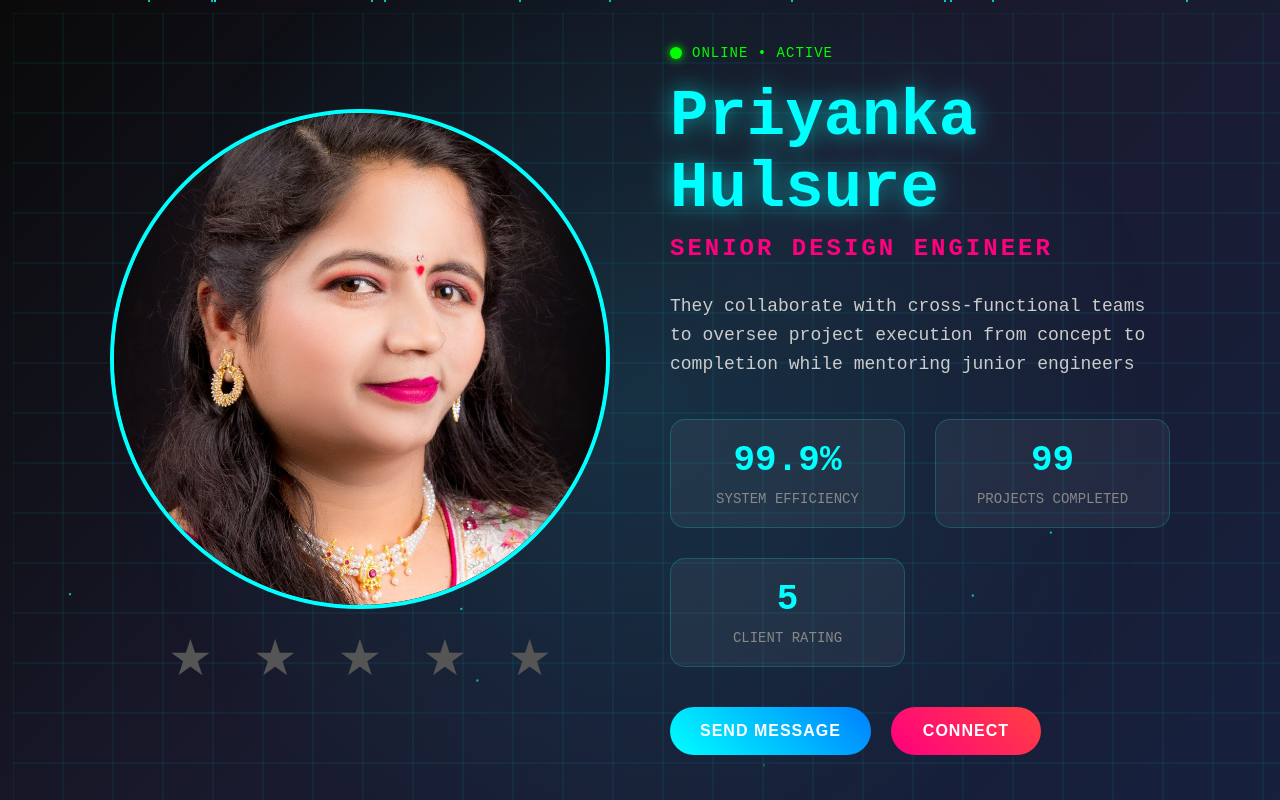
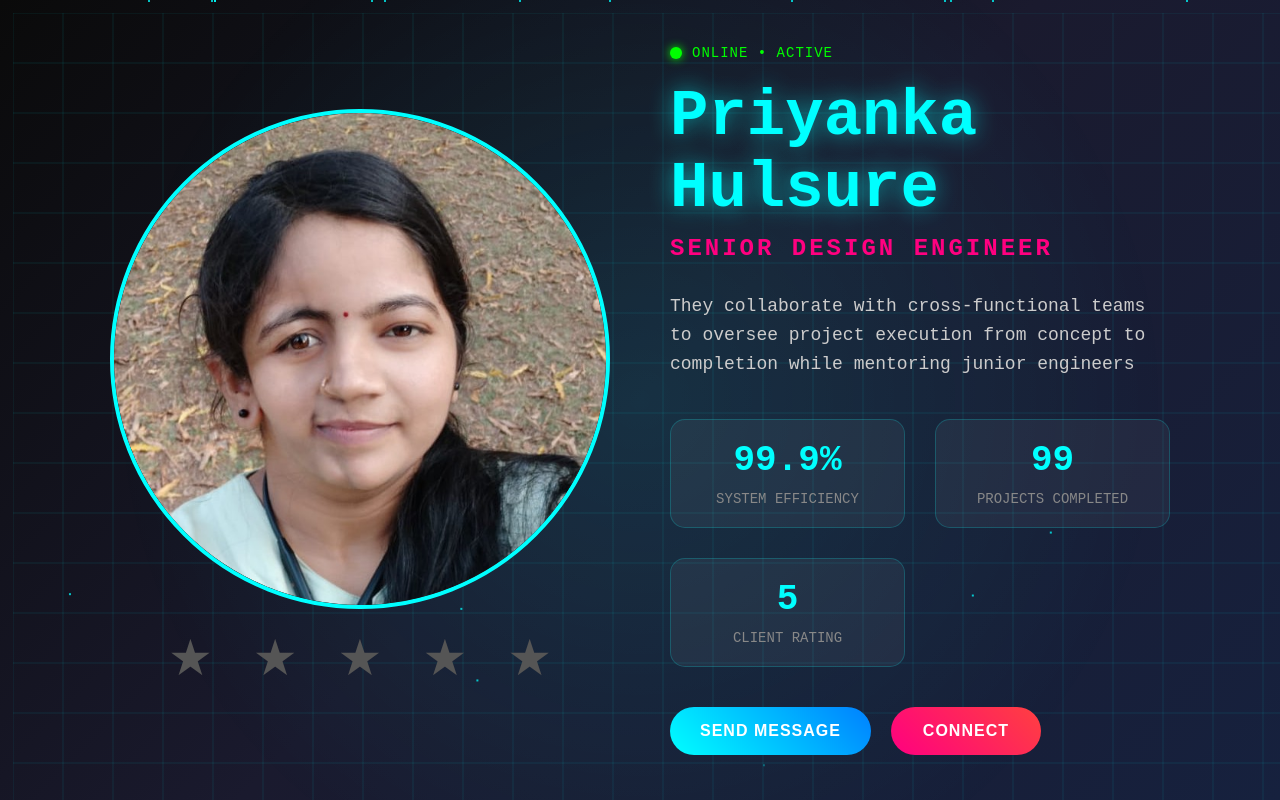
Before and after one commit to Mahadevh65/priyanka-profile, a plain HTML site: page index.html in a window 1280 px wide. Drawn offline with Linux system fonts and the light colour scheme.

```diff
--- a/index.html
+++ b/index.html
@@ -592,7 +592,7 @@
                     <div class="energy-ring"></div>
                 </div>
                 <div class="profile-image">
-                    <img src="priyanka.jpg">
+                    <img src="priyaAkka.jpg">
                 </div>
                 <div class="star-rating">
                     <span class="star" onclick="rate(1)">★</span>
```
Also changed, not shown: priyaAkka.jpg (added).
